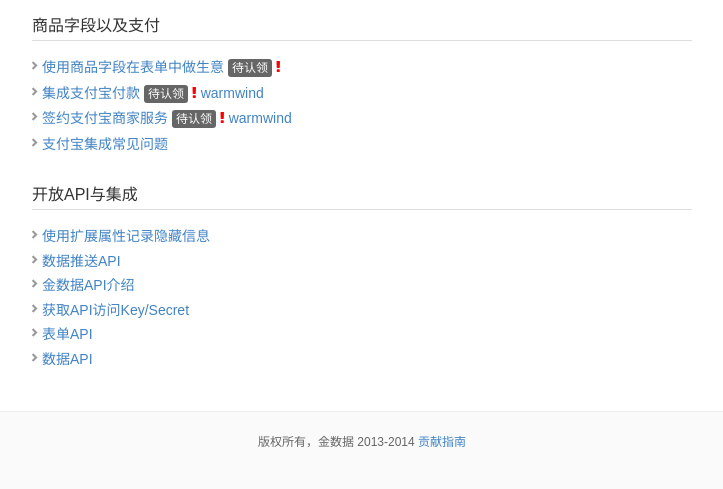
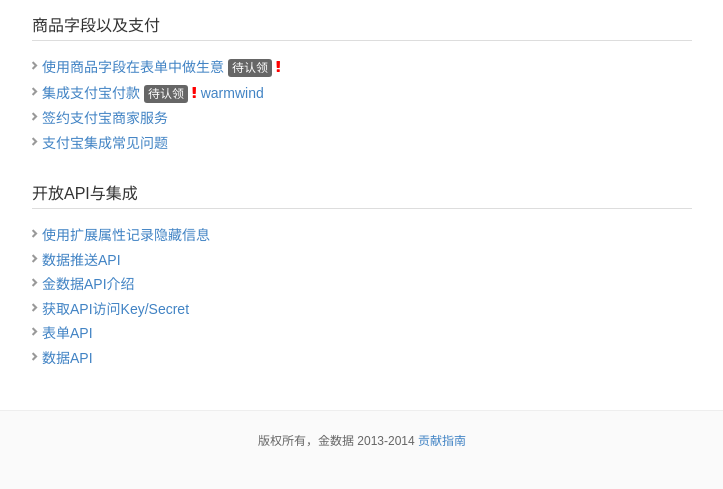
Before and after one commit to jinshuju/help.jinshuju.net, a Jekyll site: the page built from index.html, in a window 1280 px wide. Shown: the part 1544-2033 px from the top of the page, without its empty margins (278-1001 px from the left). Built offline with Jekyll 4.4.1, drawn with Linux system fonts in a browser that asks for light colours; Markdown is read by kramdown in place of the engine named in the settings.

Commit message:
rename alipay faq image

```diff
--- a/_posts/2014-2-7-apply-alipay.md
+++ b/_posts/2014-2-7-apply-alipay.md
@@ -3,9 +3,6 @@
 title:  "签约支付宝商家服务"
 date:   2014-03-06 12:12:12
 category: payment
-tags: todo H
-
-author: warmwind
 ---
 
 金数据已经开放表单在线支付，针对标准版，拓展版和企业版，表单的创建者使用自己的支付宝商家服务PID和Key进行收款，用户的收款直接进入表单创建者指定的支付宝商家账户。
@@ -16,7 +13,7 @@
 
 2. 请至少选择签约商家服务中的“担保交易收款”、“即时到帐收款”、“双功能收款”中的一种或者多种。如果您希望消费者能够在微信中进行支付，为了保证支付效果，请还需要申请“手机网站支付”。
 
-3. 目前支付宝商家服务签约门槛较高，所有的服务需要一个独立的网站；除了”担保交易”和“双功能收款”可以个人申请外，其他的服务“即时到帐”和“手机网站支付”都需要企业营业执照和10万到30万的注册资本。请您酌情考虑。
+3. 目前支付宝商家服务签约门槛较高，所有的服务需要一个独立的网站；除了“担保交易”和“双功能收款”可以个人申请外，其他的服务“即时到帐”和“手机网站支付”都需要企业营业执照和10万到30万的注册资本。请您酌情考虑。
 
 4. 签约成功的话，你会在支付宝的商家服务页面找到自己的PID和Key， 如下图：
 ![](/images/alipay_pid_key.jpg)
```
Also changed, not shown: _posts/2014-2-7-alipay-faq.md (+3 -3 lines), images/alipay_faq_illegal_partner.png (renamed from images/illegal_partner.png), images/alipay_faq_illegal_partner_exterface.png (renamed from images/illegal_partner_exterface.png), images/alipay_faq_seller_not_exist.png (renamed from images/seller_not_exist.png).
